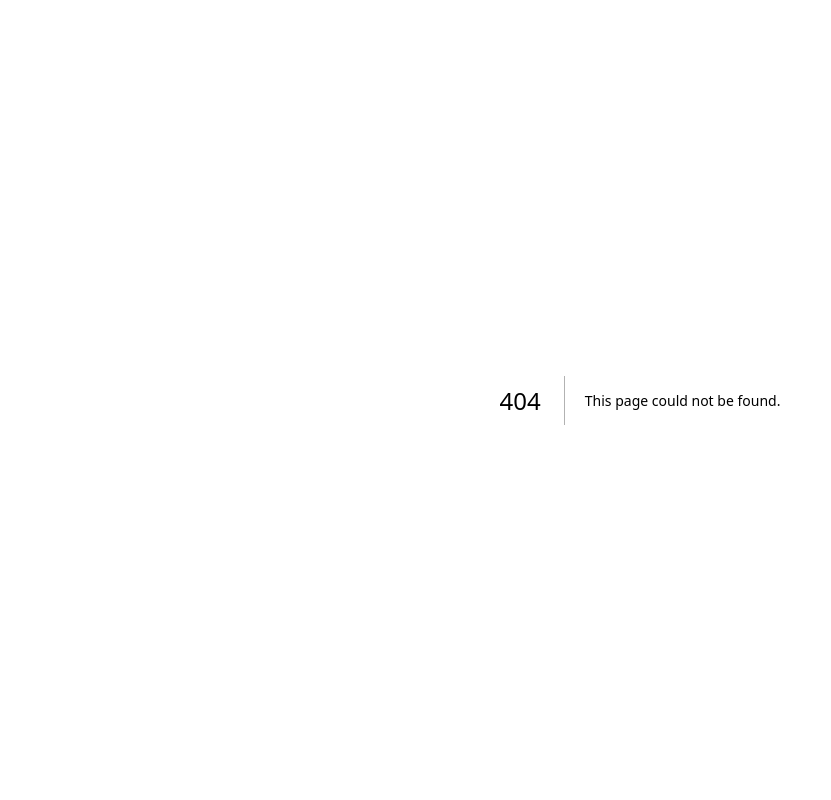
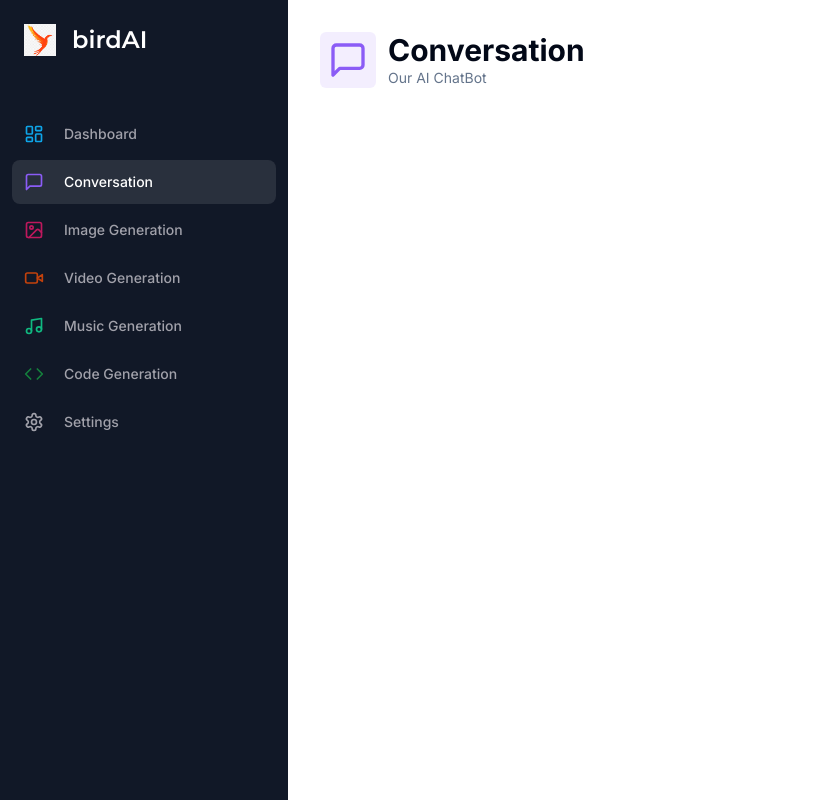
Before and after one commit to ironspec07/Bird-AI, a Next.js app in the folder bird-ai/: page /conversation in a window 1280 px wide. Before the commit this address had no page. Shown: the whole page, without its empty margins (0-831 px from the left). Built offline with nearby package versions, Linux system fonts and the light colour scheme.

Commit message:
added form component

```diff
--- /dev/null
+++ b/bird-ai/app/(dashboard)/(routes)/conversation/page.tsx
@@ -0,0 +1,21 @@
+import { Heading } from "@/components/Heading";
+import { MessageSquare } from "lucide-react";
+
+const ConversationPage = () => {
+    return (
+        <div>
+          <Heading
+           title="Conversation"
+           description="Our AI ChatBot"
+           icon={MessageSquare}
+           iconColor="text-violet-500"
+           bgColor="bg-violet-500/10"
+          />
+          <div className="px-4 lg:px-8">
+
+          </div>
+        </div>
+    );
+}
+
+export default ConversationPage;
--- a/bird-ai/app/(dashboard)/(routes)/dashboard/page.tsx
+++ b/bird-ai/app/(dashboard)/(routes)/dashboard/page.tsx
@@ -55,7 +55,7 @@
   const router = useRouter();
   return (
     <div>
-      <div className="mb-8 space-y-4 md:ml-60">
+      <div className="mb-8 space-y-4">
         <h2 className="text-2xl md:text-4xl font-bold text-center ">
           Explore the power of AI
         </h2>
@@ -63,7 +63,7 @@
           chat with the smartest AI
         </p>
       </div>
-      <div className="  px-4 md:pl-80 lg:pl-80 space-y-4">
+      <div className="  px-4 md:px-20 lg:px-32 space-y-4">
         {tools.map((tool) => (
           <Card
             onClick={() => router.push(tool.href)}
--- a/bird-ai/app/(dashboard)/layout.tsx
+++ b/bird-ai/app/(dashboard)/layout.tsx
@@ -7,7 +7,7 @@
       <div className="hidden h-full md:flex md:w-72 md:flex-col md:fixed md:inset-y-0 z-[80] bg-gray-900">
         <Sidebar />
       </div>
-      <main className="md:pd-72">
+      <main className="md:pl-72">
         <Navbar />
         {children}
       </main>
--- /dev/null
+++ b/bird-ai/components/Heading.tsx
@@ -0,0 +1,34 @@
+import { cn } from "@/lib/utils";
+import { LucideIcon } from "lucide-react";
+
+interface HeadingProps {
+    title:string;
+    description:string;
+    icon:LucideIcon;
+    iconColor?:string;
+    bgColor?:string;
+}
+
+export const Heading = ({
+    title,
+    description,
+    icon:Icon,
+    iconColor,
+    bgColor
+}:HeadingProps) => {
+    return (
+        <div className="px-4 lg:px-8 flex item-center gap-x-3 mb-8">
+          <div className={cn("p-2 w-fit rounded-md", bgColor)}>
+            <Icon className={cn("w-10 h-10", iconColor)} />
+          </div>
+          <div>
+            <h2 className="text-3xl font-bold">
+                {title}
+            </h2>
+            <p className="text-sm text-muted-foreground">
+                {description}
+            </p>
+          </div>
+        </div>
+    );
+};
--- /dev/null
+++ b/bird-ai/components/ui/form.tsx
@@ -0,0 +1,176 @@
+import * as React from "react"
+import * as LabelPrimitive from "@radix-ui/react-label"
+import { Slot } from "@radix-ui/react-slot"
+import {
+  Controller,
+  ControllerProps,
+  FieldPath,
+  FieldValues,
+  FormProvider,
+  useFormContext,
+} from "react-hook-form"
+
+import { cn } from "@/lib/utils"
+import { Label } from "@/components/ui/label"
+
+const Form = FormProvider
+
+type FormFieldContextValue<
+  TFieldValues extends FieldValues = FieldValues,
+  TName extends FieldPath<TFieldValues> = FieldPath<TFieldValues>
+> = {
+  name: TName
+}
+
+const FormFieldContext = React.createContext<FormFieldContextValue>(
+  {} as FormFieldContextValue
+)
+
+const FormField = <
+  TFieldValues extends FieldValues = FieldValues,
+  TName extends FieldPath<TFieldValues> = FieldPath<TFieldValues>
+>({
+  ...props
+}: ControllerProps<TFieldValues, TName>) => {
+  return (
+    <FormFieldContext.Provider value={{ name: props.name }}>
+      <Controller {...props} />
+    </FormFieldContext.Provider>
+  )
+}
+
+const useFormField = () => {
+  const fieldContext = React.useContext(FormFieldContext)
+  const itemContext = React.useContext(FormItemContext)
+  const { getFieldState, formState } = useFormContext()
+
+  const fieldState = getFieldState(fieldContext.name, formState)
+
+  if (!fieldContext) {
+    throw new Error("useFormField should be used within <FormField>")
+  }
+
+  const { id } = itemContext
+
+  return {
+    id,
+    name: fieldContext.name,
+    formItemId: `${id}-form-item`,
+    formDescriptionId: `${id}-form-item-description`,
+    formMessageId: `${id}-form-item-message`,
+    ...fieldState,
+  }
+}
+
+type FormItemContextValue = {
+  id: string
+}
+
+const FormItemContext = React.createContext<FormItemContextValue>(
+  {} as FormItemContextValue
+)
+
+const FormItem = React.forwardRef<
+  HTMLDivElement,
+  React.HTMLAttributes<HTMLDivElement>
+>(({ className, ...props }, ref) => {
+  const id = React.useId()
+
+  return (
+    <FormItemContext.Provider value={{ id }}>
+      <div ref={ref} className={cn("space-y-2", className)} {...props} />
+    </FormItemContext.Provider>
+  )
+})
+FormItem.displayName = "FormItem"
+
+const FormLabel = React.forwardRef<
+  React.ElementRef<typeof LabelPrimitive.Root>,
+  React.ComponentPropsWithoutRef<typeof LabelPrimitive.Root>
+>(({ className, ...props }, ref) => {
+  const { error, formItemId } = useFormField()
+
+  return (
+    <Label
+      ref={ref}
+      className={cn(error && "text-destructive", className)}
+      htmlFor={formItemId}
+      {...props}
+    />
+  )
+})
+FormLabel.displayName = "FormLabel"
+
+const FormControl = React.forwardRef<
+  React.ElementRef<typeof Slot>,
+  React.ComponentPropsWithoutRef<typeof Slot>
+>(({ ...props }, ref) => {
+  const { error, formItemId, formDescriptionId, formMessageId } = useFormField()
+
+  return (
+    <Slot
+      ref={ref}
+      id={formItemId}
+      aria-describedby={
+        !error
+          ? `${formDescriptionId}`
+          : `${formDescriptionId} ${formMessageId}`
+      }
+      aria-invalid={!!error}
+      {...props}
+    />
+  )
+})
+FormControl.displayName = "FormControl"
+
+const FormDescription = React.forwardRef<
+  HTMLParagraphElement,
+  React.HTMLAttributes<HTMLParagraphElement>
+>(({ className, ...props }, ref) => {
+  const { formDescriptionId } = useFormField()
+
+  return (
+    <p
+      ref={ref}
+      id={formDescriptionId}
+      className={cn("text-sm text-muted-foreground", className)}
+      {...props}
+    />
+  )
+})
+FormDescription.displayName = "FormDescription"
+
+const FormMessage = React.forwardRef<
+  HTMLParagraphElement,
+  React.HTMLAttributes<HTMLParagraphElement>
+>(({ className, children, ...props }, ref) => {
+  const { error, formMessageId } = useFormField()
+  const body = error ? String(error?.message) : children
+
+  if (!body) {
+    return null
+  }
+
+  return (
+    <p
+      ref={ref}
+      id={formMessageId}
+      className={cn("text-sm font-medium text-destructive", className)}
+      {...props}
+    >
+      {body}
+    </p>
+  )
+})
+FormMessage.displayName = "FormMessage"
+
+export {
+  useFormField,
+  Form,
+  FormItem,
+  FormLabel,
+  FormControl,
+  FormDescription,
+  FormMessage,
+  FormField,
+}
--- /dev/null
+++ b/bird-ai/components/ui/label.tsx
@@ -0,0 +1,26 @@
+"use client"
+
+import * as React from "react"
+import * as LabelPrimitive from "@radix-ui/react-label"
+import { cva, type VariantProps } from "class-variance-authority"
+
+import { cn } from "@/lib/utils"
+
+const labelVariants = cva(
+  "text-sm font-medium leading-none peer-disabled:cursor-not-allowed peer-disabled:opacity-70"
+)
+
+const Label = React.forwardRef<
+  React.ElementRef<typeof LabelPrimitive.Root>,
+  React.ComponentPropsWithoutRef<typeof LabelPrimitive.Root> &
+    VariantProps<typeof labelVariants>
+>(({ className, ...props }, ref) => (
+  <LabelPrimitive.Root
+    ref={ref}
+    className={cn(labelVariants(), className)}
+    {...props}
+  />
+))
+Label.displayName = LabelPrimitive.Root.displayName
+
+export { Label }
--- a/bird-ai/package.json
+++ b/bird-ai/package.json
@@ -10,7 +10,9 @@
   },
   "dependencies": {
     "@clerk/nextjs": "^4.23.4",
+    "@hookform/resolvers": "^3.3.1",
     "@radix-ui/react-dialog": "^1.0.4",
+    "@radix-ui/react-label": "^2.0.2",
     "@radix-ui/react-slot": "^1.0.2",
     "@types/node": "20.5.8",
     "@types/react": "18.2.21",
@@ -25,9 +27,11 @@
     "postcss": "8.4.29",
     "react": "18.2.0",
     "react-dom": "18.2.0",
+    "react-hook-form": "^7.46.2",
     "tailwind-merge": "^1.14.0",
     "tailwindcss": "3.3.3",
     "tailwindcss-animate": "^1.0.7",
-    "typescript": "5.2.2"
+    "typescript": "5.2.2",
+    "zod": "^3.22.2"
   }
 }
```
Also changed, not shown: 1 other file (tests, documents, lock files or other folders).
